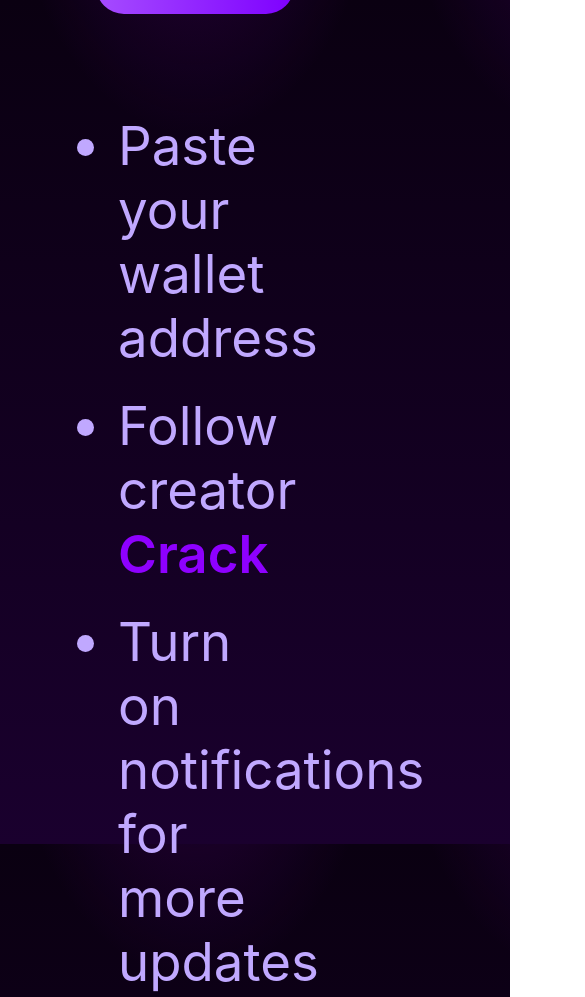
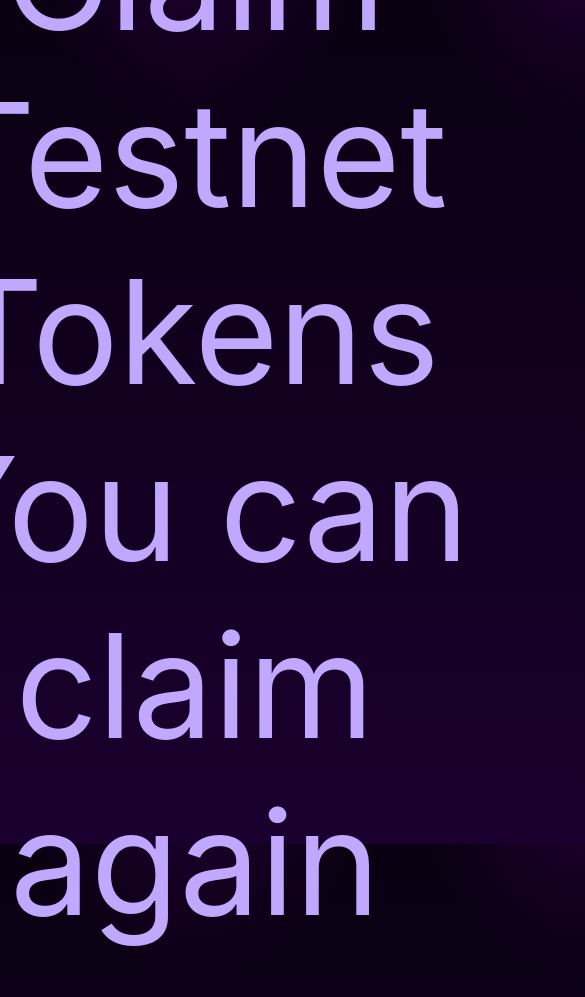
Before and after one commit to Krusherk/monpool, a website: page index.html in a window 390 px wide. Shown: the top 997 px of the page, 585 px wide, since content can reach past the window. Drawn offline with Linux system fonts and the light colour scheme.

Commit message:
Update style.css

```diff
--- a/style.css
+++ b/style.css
@@ -110,12 +110,18 @@ h1 {
   word-break: break-all;
   letter-spacing: .3px;
 }
-/* Mobile scaling: triple size for small screens */
-@media (max-width: 768px) {
+/* Scale everything using CSS transform on the main container */
+@media (max-width: 1024px) {
+  .main {
+    transform: scale(3);       /* triple size */
+    transform-origin: top center;
+    width: 100%;
+  }
+
   body {
-    font-size: 48px; /* 3x base font */
-    padding: 48px 32px;
+    padding-top: 48px; /* optional, so top spacing works with scale */
   }
+}
 
   .main {
     width: 100%;
```
